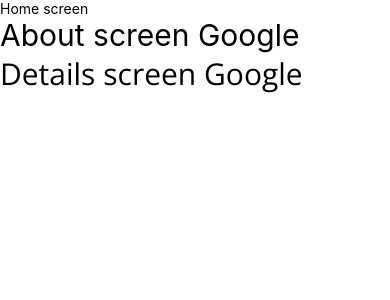
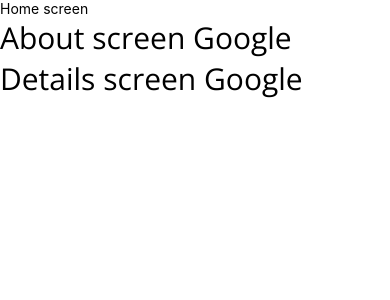
Before and after one commit to phuc-nguy3n/react-native, a React Native app: screen / in a window 390 px wide. Shown: the top 300 px of the page. Built offline with nearby package versions, Linux system fonts and the light colour scheme.

Commit message:
Add Navigation library

```diff
--- a/App.tsx
+++ b/App.tsx
@@ -7,12 +7,13 @@
 import { useFonts } from "expo-font";
 import * as SplashScreen from "expo-splash-screen";
 import { useEffect } from "react";
+import { OPENSANT } from "./utils/const";
 
 SplashScreen.preventAutoHideAsync();
 
 function App() {
   const [loaded, error] = useFonts({
-    OpenSans: require("./assets/fonts/OpenSans-Regular.ttf"),
+    [OPENSANT]: require("./assets/fonts/OpenSans-Regular.ttf"),
   });
   useEffect(() => {
     if (loaded || error) {
--- a/components/review/about.tsx
+++ b/components/review/about.tsx
@@ -1,10 +1,19 @@
 import React from "react";
-import { Text, View } from "react-native";
+import { StyleSheet, Text, View } from "react-native";
+import { globalStyles } from "../../utils/const";
+
+const styles = StyleSheet.create({
+  about: {
+    fontSize: 30,
+  },
+});
 
 function AboutScreen() {
   return (
     <View>
-      <Text style={{ fontSize: 30 }}>About screen Google</Text>
+      <Text style={[styles.about, globalStyles.globalFont]}>
+        About screen Google
+      </Text>
     </View>
   );
 }
--- a/components/review/details.tsx
+++ b/components/review/details.tsx
@@ -1,10 +1,11 @@
 import React from "react";
 import { StyleSheet, Text, View } from "react-native";
+import { OPENSANT } from "../../utils/const";
 
 const styles = StyleSheet.create({
   review: {
     fontSize: 30,
-    fontFamily: "OpenSans",
+    fontFamily: OPENSANT,
   },
 });
 
--- a/package.json
+++ b/package.json
@@ -14,6 +14,8 @@
     "web": "expo start --web"
   },
   "dependencies": {
+    "@react-navigation/native": "^7.0.13",
+    "@react-navigation/native-stack": "^7.1.14",
     "expo": "51.0.39",
     "expo-font": "12.0.10",
     "expo-splash-screen": "0.27.7",
--- /dev/null
+++ b/utils/const.ts
@@ -0,0 +1,9 @@
+import { StyleSheet } from "react-native";
+
+export const OPENSANT = "OpenSans";
+
+export const globalStyles = StyleSheet.create({
+  globalFont: {
+    fontFamily: OPENSANT,
+  },
+});
```
Also changed, not shown: 1 other file (tests, documents, lock files or other folders).
